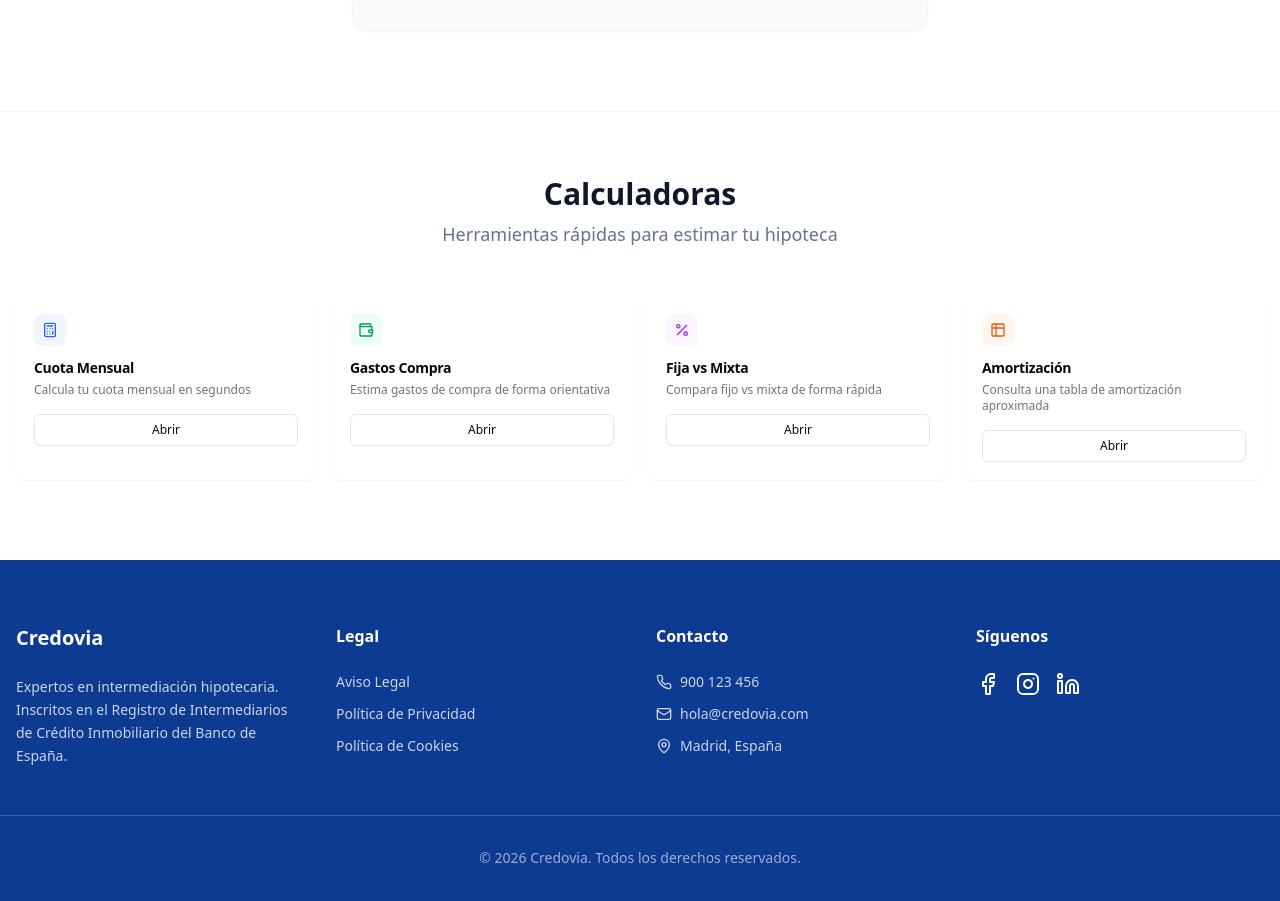
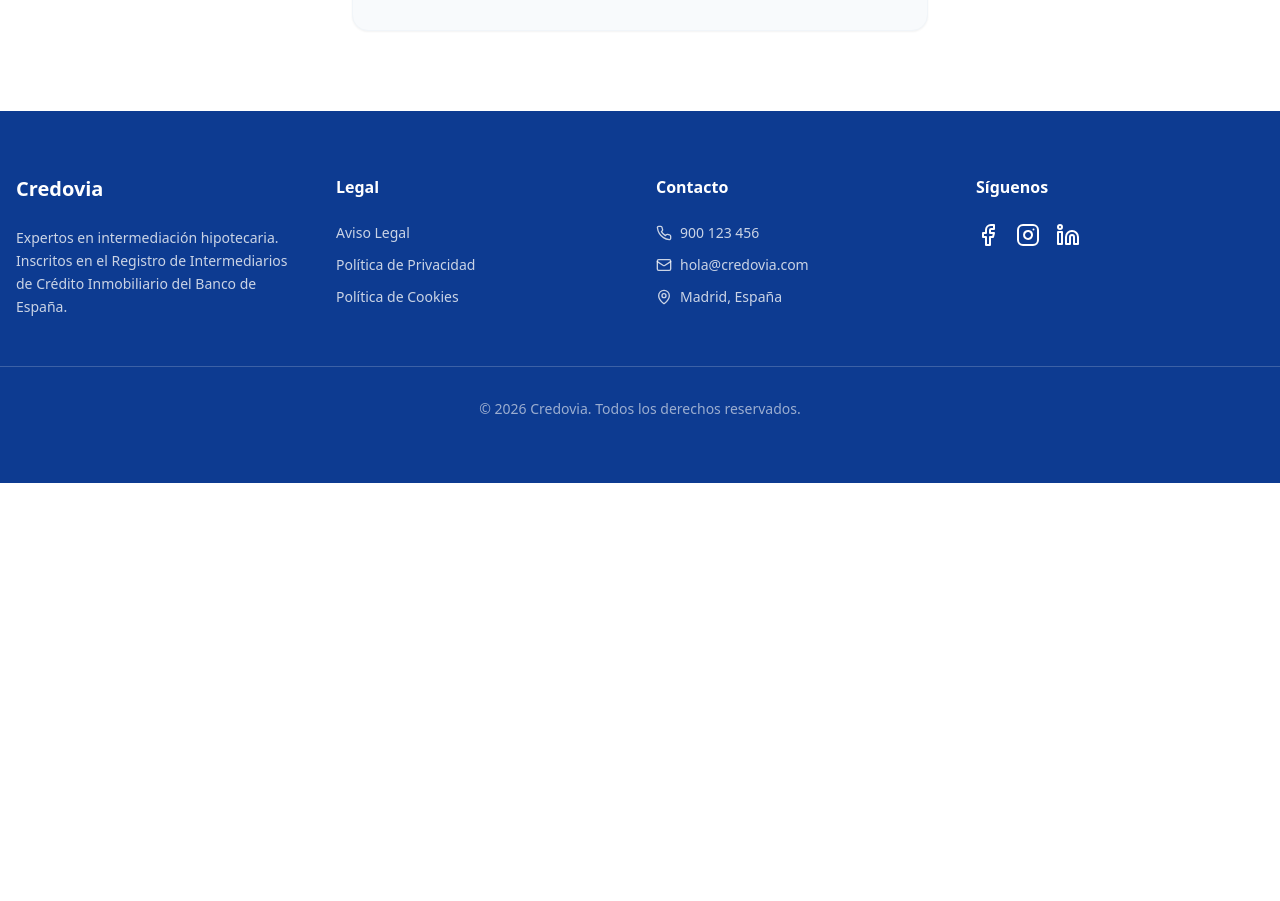
Before and after one commit to ebanion/credovia-web, a Next.js app: page / in a window 1280 px wide. Shown: the part 4150-5051 px from the top of the page. After the commit the page ends 4633 px from the top, so only its background shows below. Built offline with nearby package versions, Linux system fonts and the light colour scheme.

Commit message:
refactor: Remove duplicate calculators section from bottom of page

```diff
--- a/app/page.tsx
+++ b/app/page.tsx
@@ -4,7 +4,6 @@ import { Button } from "@/components/ui/button"
 import { Card, CardContent } from "@/components/ui/card"
 import MortgageRequestForm from "@/components/mortgage-request-form"
 import { BankLogo } from "@/components/bank-logo"
-import { CalculatorsSection } from "@/components/calculators/CalculatorsSection"
 import {
   Clock,
   PiggyBank,
@@ -337,9 +336,6 @@ export default function LandingPage() {
          </div>
       </section>
 
-      {/* Calculators Section */}
-      <CalculatorsSection />
-
       {/* 7. Footer */}
       <footer className="bg-primary text-white py-16">
         <div className="max-w-7xl mx-auto px-4 grid md:grid-cols-4 gap-8 mb-12">
```
